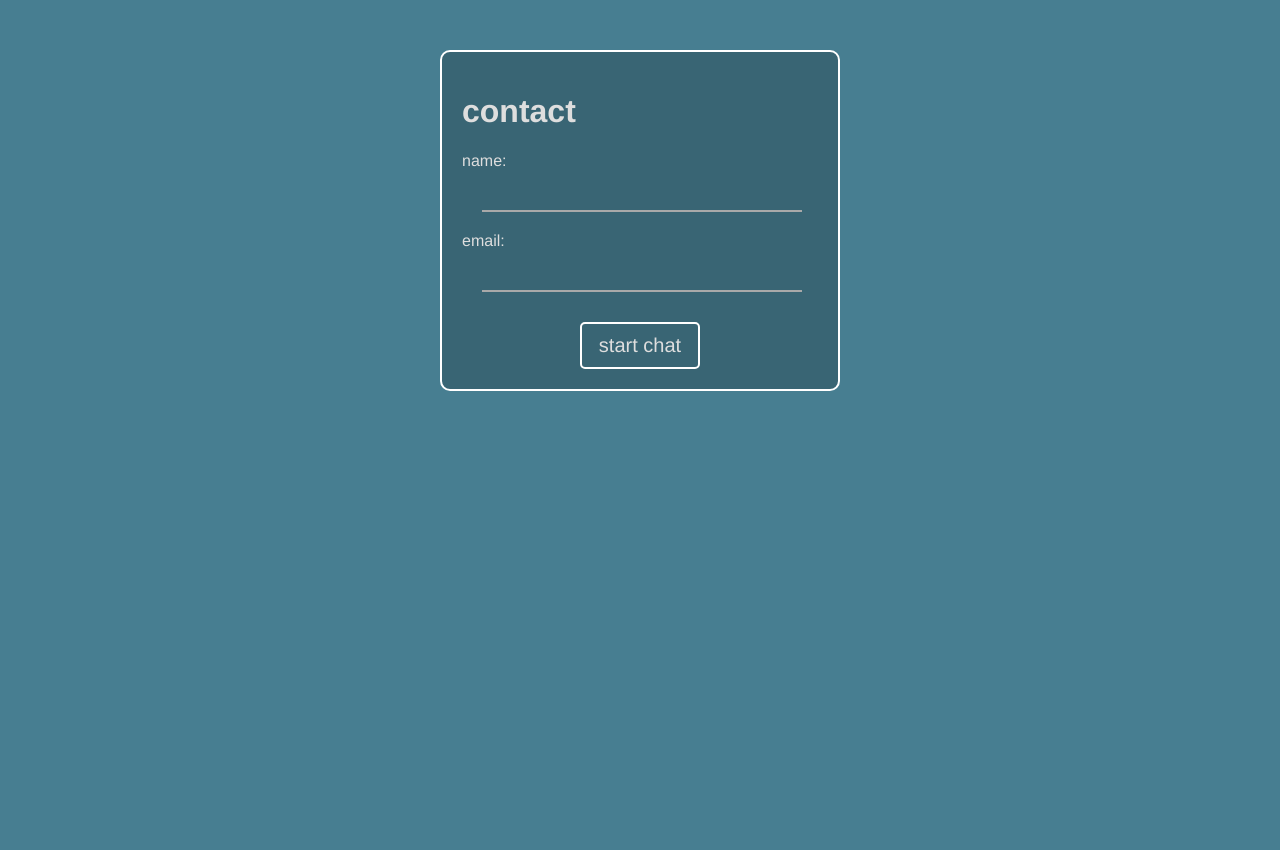
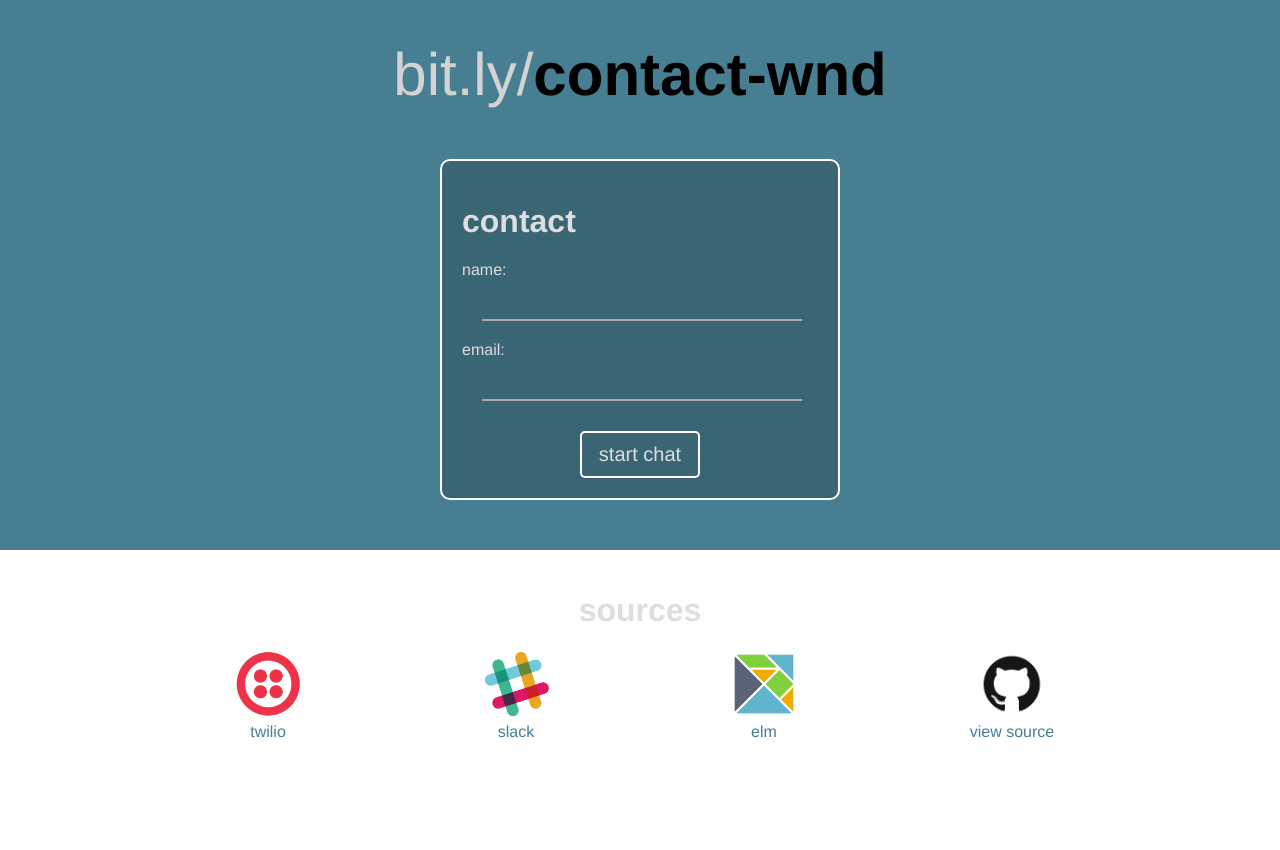
Before and after one commit to tylerackerson/contact_bot, a Flask app: page / in a window 1280 px wide. Run offline with Flask 2, Linux system fonts and the light colour scheme; some libraries are stand-ins or nearby versions.

Commit message:
Adds more styles, logo, link to demo

```diff
--- a/static/index.css
+++ b/static/index.css
@@ -2,7 +2,19 @@
   box-sizing:border-box;
 }
 
-#contact-container form {
+.demo-app-link {
+  text-align: center;
+  color: lightgrey;
+  font-weight: 100;
+  font-size: 60px;
+}
+
+.demo-app-link span {
+  color: black;
+  font-weight: 700;
+}
+
+#contact form {
   width: 400px;
   border: 2px solid white;
   border-radius: 10px;
@@ -118,48 +130,77 @@ form {
   padding:0;
 }
 
-/*#reference__container {
+.references__container {
   height: 300px;
-  width: 800px;
+  width: 100%;
   margin: 0 auto;
+  padding: 20px;
+  text-align: center;
+  background-color: #FFFFFF;
 }
 
-.reference {
+.references__header {
+  margin-bottom: 0;
+}
+
+.reference__link {
   display: inline-block;
   width: 20%;
-  margin-right: 20%
+  margin: 20px 0;
+  text-decoration: none;
+  font-weight: 300;
+  color: #477E91;
 }
 
-
-.reference__container a:last-child .reference {
-  margin-right: 0;
+.reference__link:hover {
+  color: #E68A18;
 }
 
-.reference div {
-  display: block;
-}
-
-.reference .logo {
-  height: 100px;
-  width: 100px;
+.reference__logo {
+  height: 70px;
+  width: 70px;
   margin: 0 auto;
   background-color: white;
   display: inline-block;
-  margin-right: 4%;
   background-size: 100% auto;
+  background-repeat: no-repeat;
+  background-position: 50%;
+  border: 1px solid white;
+  border-radius: 5px;
 }
 
-.logo#elm-lang {
+.reference__link:hover .reference__logo {
+  color: #E68A18;
+  border-color: black;
+}
+
+.reference__link:hover .reference--twilio .reference__logo {
+  border-color: #EE3248;
+}
+
+.reference__link:hover .reference--slack .reference__logo {
+  border-color: #3EB890;
+}
+
+.reference__link:hover .reference--elm .reference__logo {
+  border-color: #5A6378;
+}
+
+.reference--elm .reference__logo {
   background-image: url('elm-lang.png');
 }
 
-.logo#twilio {
-  background-image: url('elm-lang.png');
+.reference--slack .reference__logo {
+  background-image: url('slack.png');
 }
 
-.logo#slack {
-  background-image: url('elm-lang.png');
-}*/
+.reference--twilio .reference__logo {
+  background-image: url('twilio.png');
+}
+
+.reference--github .reference__logo {
+  background-image: url('github.png');
+}
 
 .info {
   margin:5px 0;
--- a/static/index.js
+++ b/static/index.js
@@ -8,7 +8,6 @@ IPM = {
     var generalChannel;
     var username = user_name;
 
-    // Helper function to print info messages to the chat window
     function print(infoMessage, asHtml) {
         var $msg = $('<div class="info">');
         if (asHtml) {
@@ -19,7 +18,6 @@ IPM = {
         $chatWindow.append($msg);
     }
 
-    // Helper function to print chat message to the chat window
     function printMessage(fromUser, message) {
         var $user = $('<span class="username">').text(fromUser + ':');
         if (fromUser === username) {
@@ -72,7 +70,6 @@ IPM = {
           print('Joined chat as ' + '<span class="me">' + username + '</span>.', true);
         });
 
-        // Listen for new messages sent to the channel
         generalChannel.on('messageAdded', function(message) {
           var ipm_channel = this.sid;
 
@@ -86,7 +83,6 @@ IPM = {
         });
     }
 
-    // Send a new message to the general channel
     var $input = $('#chat-input');
     $input.on('keydown', function(e) {
         if (e.keyCode == 13) {
--- a/templates/index.html
+++ b/templates/index.html
@@ -7,35 +7,13 @@
   <link rel="stylesheet" href="/static/index.css">
 </head>
 <body>
-  <header>
-  </header>
+  <h1 class="demo-app-link">bit.ly/<span>contact-wnd<span></h2>
 
   <div id="contact-container"></div>
 
   <script src="//media.twiliocdn.com/sdk/js/common/v0.1/twilio-common.min.js"></script>
   <script src="//media.twiliocdn.com/sdk/rtc/js/ip-messaging/v0.9/twilio-ip-messaging.min.js"></script>
   <script src="//ajax.googleapis.com/ajax/libs/jquery/2.1.4/jquery.min.js"></script>
-
-  <!-- <section id="reference__container">
-    <a href="https://www.twilio.com/ip-messaging">
-      <div class="reference">
-        <div id="twilio" class="logo"></div>
-        <div class="reference__name">Twilio</div>
-      </div>
-    </a>
-    <a href="http://elm-lang.org/">
-      <div class="reference">
-        <div id="elm-lang" class="logo"></div>
-        <div class="reference__name">Elm</div>
-      </div>
-    </a>
-    <a href="https://api.slack.com/">
-      <div class="reference">
-        <div id="slack" class="logo"></div>
-        <div class="reference__name">Slack</div>
-      </div>
-    </a>
-  </section> -->
 
 </body>
   <script src="/static/form.js"></script>
```
Also changed, not shown: README.md, static/elm-lang.png, static/form.js, static/github.png (added), static/github.svg (added), static/slack.png (added), static/twilio.png (added), 4 other files.
